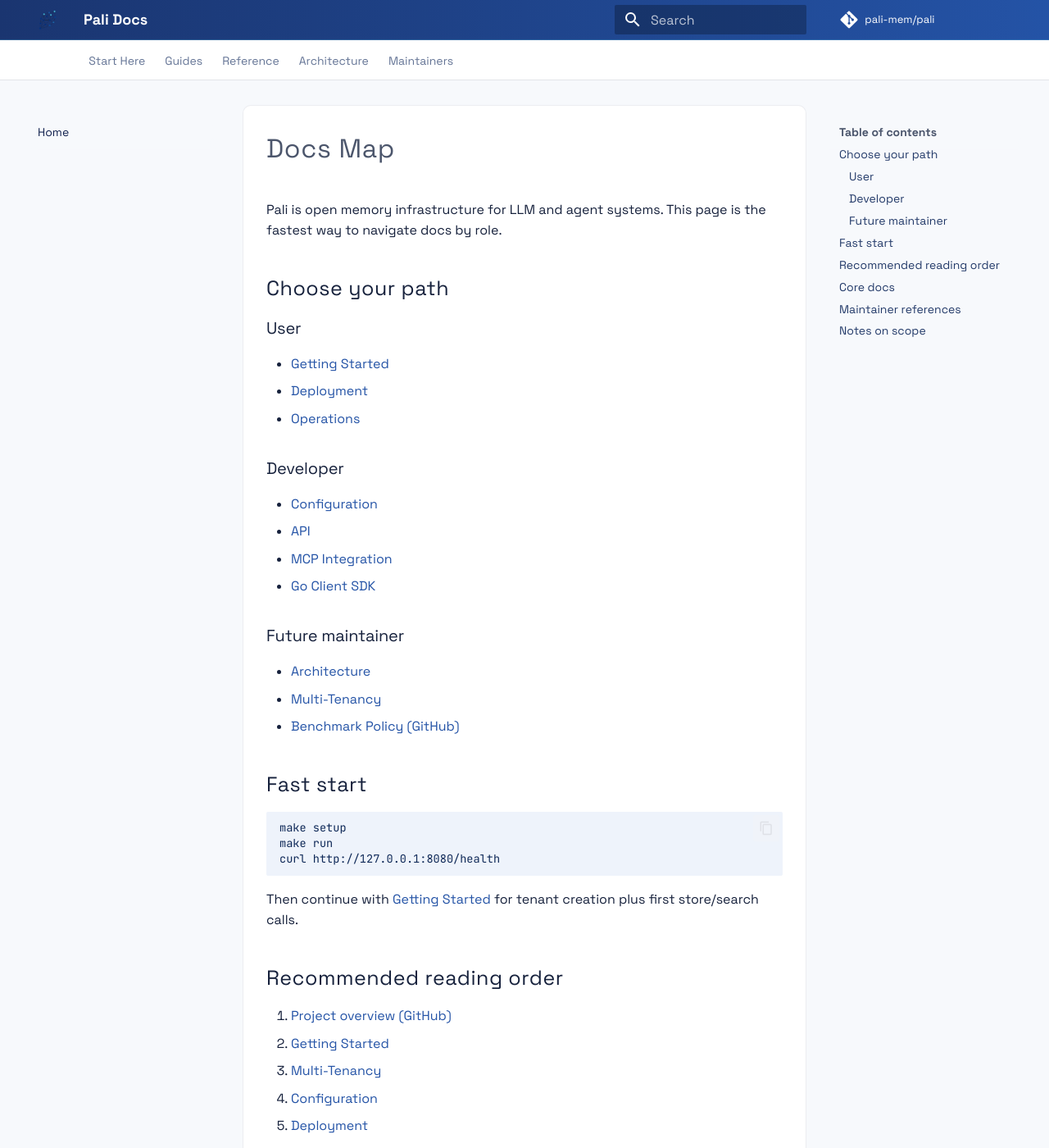
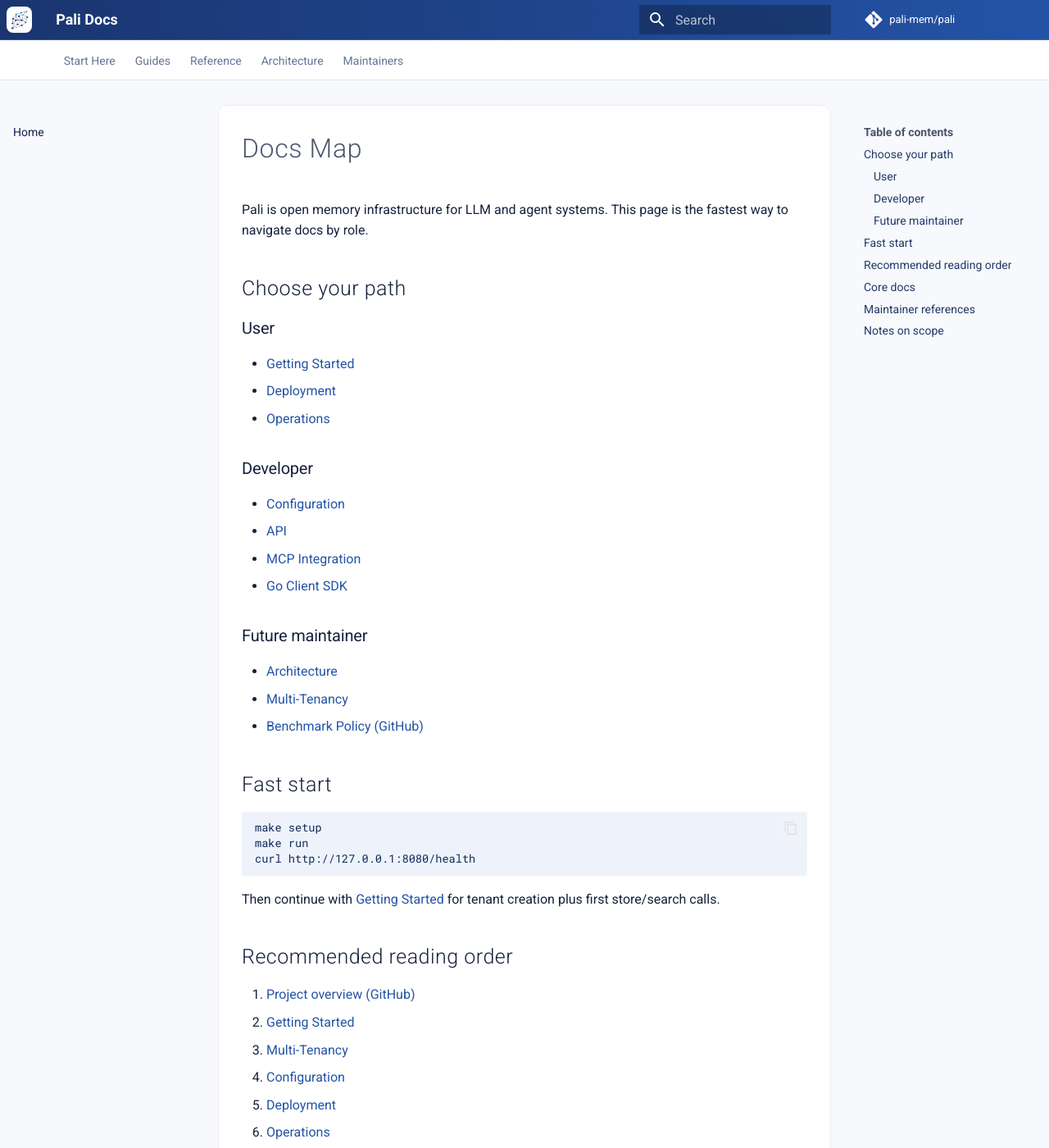
Before and after one commit to pali-mem/pali, an MkDocs documentation site: the page built from docs/README.md, in a window 1280 px wide and 1400 px high. Shown: the whole window at 82% size. Built offline with MkDocs 1.6.1 and Material for MkDocs 9.7.7, drawn with Linux system fonts in a browser that asks for light colours; comment, search, counter and statistics services are not loaded.

Commit message:
docs: refine light theme layout and navigation contrast

```diff
--- a/docs/stylesheets/extra.css
+++ b/docs/stylesheets/extra.css
@@ -1,5 +1,3 @@
-@import url("https://fonts.googleapis.com/css2?family=Space+Grotesk:wght@400;500;600;700;800&family=JetBrains+Mono:wght@400;500;700&display=swap");
-
 :root {
   --pali-navy: #13224f;
   --pali-royal: #2453a6;
@@ -8,6 +6,8 @@
   --pali-slate: #55627d;
   --pali-gray: #e7e7e8;
   --pali-bg: #f7f9fc;
+  --md-sidebar-width: 10.5rem;
+  --md-sidebar-width--secondary: 10rem;
 }
 
 [data-md-color-scheme="default"] {
@@ -24,20 +24,16 @@
   --md-code-fg-color: #0f2958;
 }
 
-body,
-input {
-  font-family: "Space Grotesk", "Segoe UI", sans-serif;
-}
-
-code,
-kbd,
-pre {
-  font-family: "JetBrains Mono", "Cascadia Code", monospace;
-}
-
 .md-header {
   background: linear-gradient(90deg, #1a3570, var(--pali-royal));
   border-bottom: 1px solid rgba(103, 193, 221, 0.28);
+}
+
+.md-header__button.md-logo {
+  background: #ffffff;
+  border-radius: 8px;
+  padding: 0.18rem;
+  margin-right: 0.45rem;
 }
 
 .md-tabs {
@@ -48,6 +44,11 @@ pre {
 .md-tabs__link,
 .md-nav__link {
   color: #233a69;
+}
+
+.md-tabs__link:hover,
+.md-nav__link:hover {
+  color: var(--pali-royal);
 }
 
 .md-tabs__link--active,
@@ -74,3 +75,9 @@ pre {
   border-radius: 10px;
   padding: 1.2rem 1.4rem;
 }
+
+@media screen and (min-width: 76.25em) {
+  .md-grid {
+    max-width: 90rem;
+  }
+}
--- a/mkdocs.yml
+++ b/mkdocs.yml
@@ -13,7 +13,6 @@ theme:
   name: material
   logo: assets/pali_square.png
   favicon: assets/pali_square.png
-  font: false
   features:
     - content.code.copy
     - navigation.instant
```
